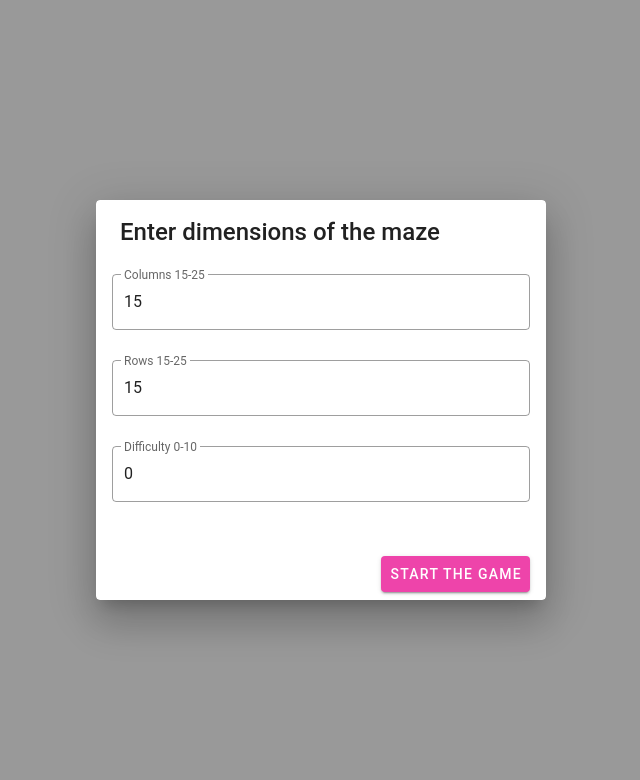
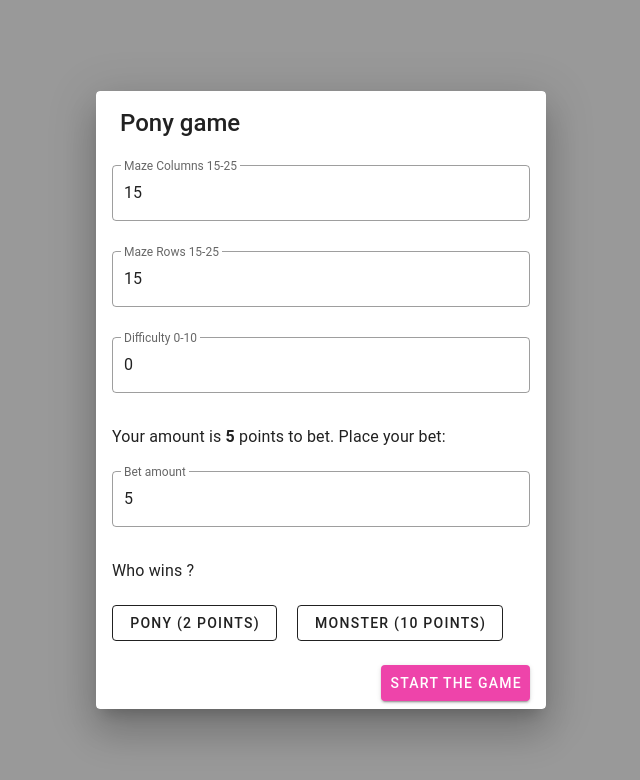
Before and after one commit to Rolanddoda/pony-challenge, a Vue app: page / in a window 1280 px wide. Shown: the top 780 px of the page, without its empty margins (319-959 px from the left). Built offline with nearby package versions, Linux system fonts and the light colour scheme; a small style sheet from the web is missing.

Commit message:
Init bet implementation in modal + new validations

```diff
--- a/src/components/NewGameDialog.vue
+++ b/src/components/NewGameDialog.vue
@@ -2,7 +2,7 @@
   <v-dialog :value="!mazeId" persistent max-width="450">
     <v-card>
       <v-card-title class="headline">
-        Enter dimensions of the maze
+        Pony game
       </v-card-title>
 
       <ValidationObserver ref="validationObserver">
@@ -11,7 +11,7 @@
             <v-text-field
               v-model="cols"
               :error-messages="errors"
-              label="Columns 15-25"
+              label="Maze Columns 15-25"
               placeholder="Columns of the maze"
               outlined
             />
@@ -21,7 +21,7 @@
             <v-text-field
               v-model="rows"
               :error-messages="errors"
-              label="Rows 15-25"
+              label="Maze Rows 15-25"
               placeholder="Rows of the maze"
               outlined
             />
@@ -36,6 +36,45 @@
               outlined
             />
           </ValidationProvider>
+
+          <div class="text-subtitle-1 mb-5">
+            Your amount is <b>{{ betValue }}</b> points to bet. Place your bet:
+          </div>
+
+          <ValidationProvider
+            name="Bet amount"
+            :rules="`required|integer|min_value:5|max_value:${betValue}`"
+            v-slot="{ errors }"
+          >
+            <v-text-field
+              v-model="betAmount"
+              :error-messages="errors"
+              outlined
+              placeholder="Bet amount"
+              label="Bet amount"
+            />
+          </ValidationProvider>
+
+          <div class="text-subtitle-1 mb-5">
+            Who wins ?
+          </div>
+
+          <v-btn
+            :outlined="!whoWins || whoWins !== 'pony'"
+            :color="whoWins === 'pony' ? 'accent' : null"
+            @click="whoWins = 'pony'"
+          >
+            Pony (2 points)
+          </v-btn>
+
+          <v-btn
+            :outlined="!whoWins || whoWins !== 'monster'"
+            :color="whoWins === 'monster' ? 'accent' : null"
+            class="ml-5"
+            @click="whoWins = 'monster'"
+          >
+            Monster (10 points)
+          </v-btn>
         </v-card-text>
       </ValidationObserver>
 
@@ -51,6 +90,7 @@
 
 <script>
 import '@/utils/validations'
+import { betValue } from '@/functionalities/bet'
 // Libraries
 import { ValidationProvider, ValidationObserver } from 'vee-validate'
 
@@ -66,8 +106,14 @@ export default {
     mazeId: null,
     cols: 15,
     rows: 15,
-    difficulty: 0
+    difficulty: 0,
+    betAmount: 5,
+    whoWins: null
   }),
+
+  computed: {
+    betValue
+  },
 
   methods: {
     validate() {
--- a/src/utils/validations.js
+++ b/src/utils/validations.js
@@ -1,5 +1,5 @@
 import { extend } from 'vee-validate'
-import { required, between, integer } from 'vee-validate/dist/rules'
+import { required, between, integer, min_value, max_value } from 'vee-validate/dist/rules'
 
 extend('required', {
   ...required,
@@ -15,3 +15,13 @@ extend('integer', {
   ...integer,
   message: '{_field_} must be a number'
 })
+
+extend('min_value', {
+  ...min_value,
+  message: 'The minimum amount is {min}'
+})
+
+extend('max_value', {
+  ...max_value,
+  message: 'The maximum amount is {max}'
+})
```
